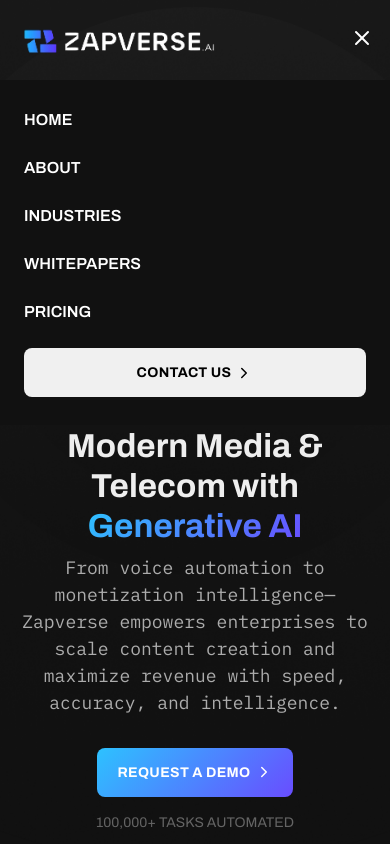
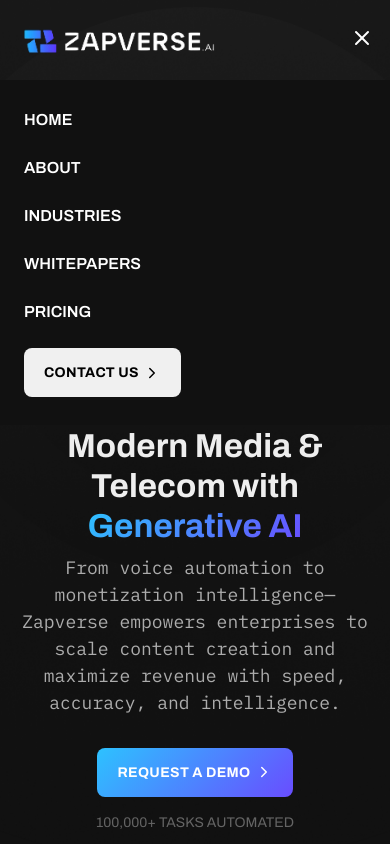
Before and after one commit to Prahith34/Zapverse, a React (Vite) app: page / in a window 390 px wide. Both pictures are taken after a click on the button 362 px from the left and 38 px from the top of the page. Shown: the top 844 px of the page. Built offline with nearby package versions, Linux system fonts and the light colour scheme.

Commit message:
Update:Added Links

```diff
--- a/src/components/layout/Header.jsx
+++ b/src/components/layout/Header.jsx
@@ -59,9 +59,11 @@
                       {link.label}
                     </Link>
                   ))}
-                  <Button className='text-black' variant='secondary'>
-                    Contact Us <ChevronRight size={18} />
-                  </Button>
+                  <Link to='/contact-us' >
+                    <Button className='text-black' variant='secondary'>
+                      Contact Us <ChevronRight size={18} />
+                    </Button>
+                  </Link>
                 </nav>
               </div>
             )}
```
